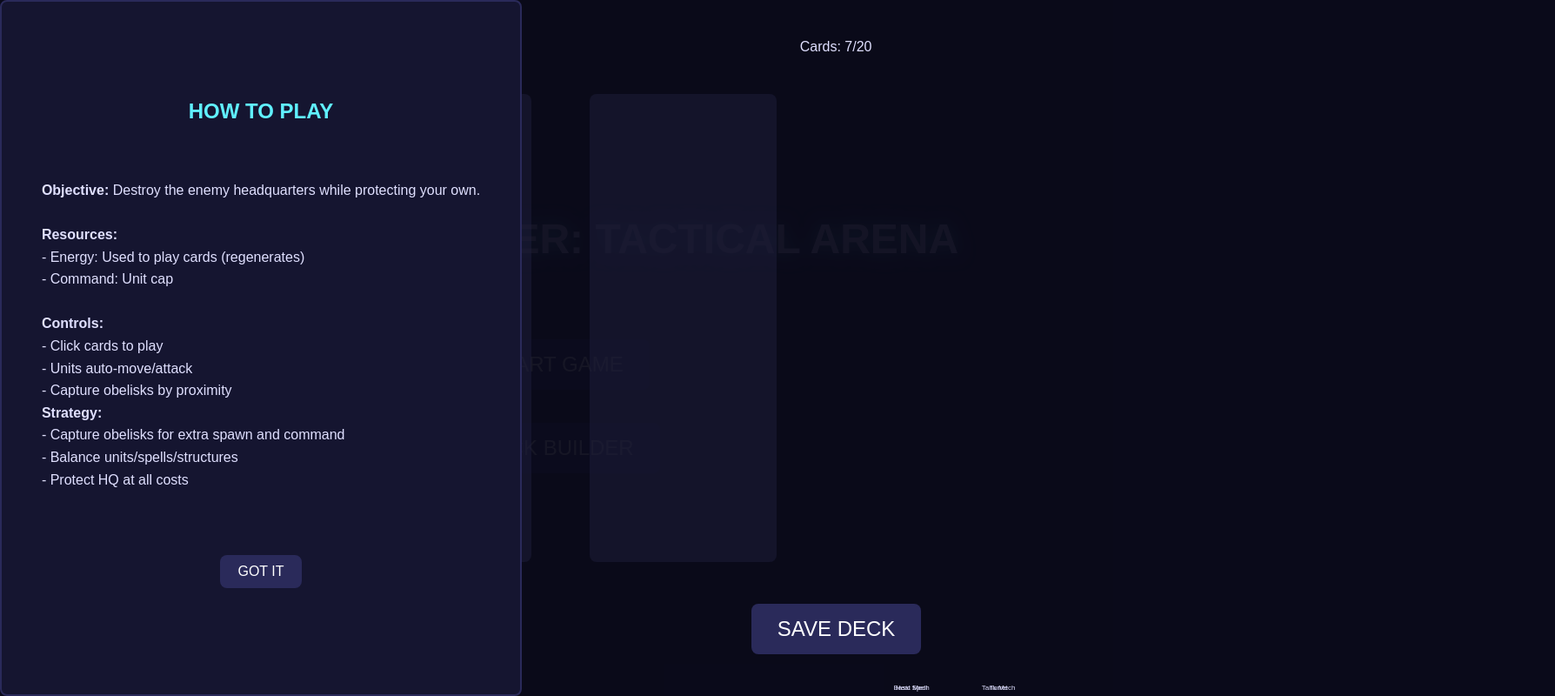
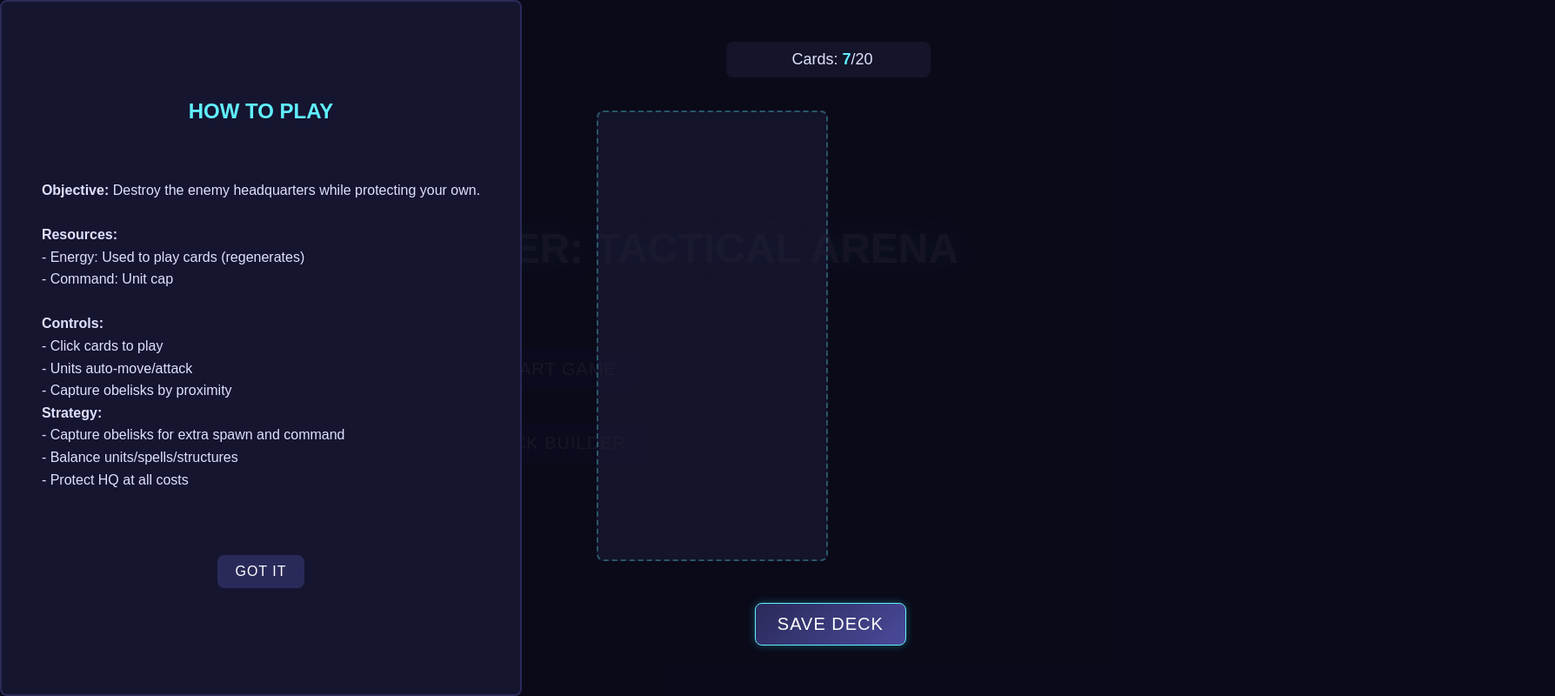
Before and after one commit to ShogunAutomation/Mechanim, a plain HTML site: page index.html in a window 1280 px wide. Shown: the whole page at 87% size, 1788 px wide, since content can reach past the window. Drawn offline with Linux system fonts and the light colour scheme; a web font is replaced by a local one.

Commit message:
Update style.css

```diff
--- a/style.css
+++ b/style.css
@@ -76,27 +76,209 @@
 
     /* --- Deck Builder --- */
 
-    #deck-builder { padding:20px; display:flex; flex-direction:column }
+/* --- Deck Builder --- */
 
-    #deck-builder-header { display:flex; justify-content:space-between; align-items:center; width:100%; margin-bottom:20px }
+#deck-builder {
+  position: absolute;
+  top: 0;
+  left: 0;
+  width: 100%;
+  height: 100%;
+  padding: 30px;
+  display: flex;
+  flex-direction: column;
+  background: rgba(10, 10, 26, 0.95);
+  z-index: 100;
+}
 
-    #deck-builder-header h2 { font-size:28px; text-shadow:0 0 10px #60f0ff }
+#deck-builder-header {
+  display: flex;
+  justify-content: space-between;
+  align-items: center;
+  width: 100%;
+  margin-bottom: 20px;
+}
 
-    #deck-info { display:flex; gap:20px }
+#deck-builder-header h2 {
+  font-size: 32px;
+  text-shadow: 0 0 10px #60f0ff;
+  letter-spacing: 2px;
+}
 
-    .deck-stat { font-size:16px }
+#deck-info {
+  display: flex;
+  gap: 20px;
+  background: rgba(30, 30, 60, 0.5);
+  padding: 10px 20px;
+  border-radius: 8px;
+}
 
-    #deck-builder-content { display:flex; flex:1; gap:20px }
+.deck-stat {
+  font-size: 18px;
+  display: flex;
+  align-items: center;
+}
 
-    #card-collection, #current-deck { flex:1; background:rgba(30,30,60,0.5); border-radius:8px; padding:10px; display:flex; flex-wrap:wrap; gap:10px; overflow-y:auto; min-height:200px }
+.deck-stat span {
+  color: #60f0ff;
+  font-weight: bold;
+  margin-left: 5px;
+}
 
-    .collection-card { width:90px; height:120px; background:#252550; border:2px solid #4a4a8a; border-radius:8px; cursor:pointer; transition:transform .2s }
+#deck-builder-content {
+  display: flex;
+  flex: 1;
+  gap: 30px;
+  margin-bottom: 20px;
+  min-height: 400px;
+}
 
-    .collection-card:hover { transform:scale(1.05) }
+#card-collection, #current-deck {
+  flex: 1;
+  background: rgba(30, 30, 60, 0.5);
+  border-radius: 8px;
+  padding: 20px;
+  display: flex;
+  flex-wrap: wrap;
+  gap: 15px;
+  overflow-y: auto;
+  position: relative;
+}
 
-    .collection-card.selected { border-color:#60f0ff; box-shadow:0 0 15px rgba(60,240,255,0.7) }
+#card-collection::before, #current-deck::before {
+  content: attr(data-title);
+  position: absolute;
+  top: -30px;
+  left: 0;
+  font-size: 18px;
+  color: #aaa;
+}
 
-    #deck-builder-footer { display:flex; justify-content:space-between; width:100%; margin-top:20px }
+#card-collection {
+  justify-content: flex-start;
+}
+
+#current-deck {
+  border: 2px dashed rgba(96, 240, 255, 0.3);
+}
+
+.collection-card {
+  width: 100px;
+  height: 140px;
+  background: #252550;
+  border: 2px solid #4a4a8a;
+  border-radius: 8px;
+  position: relative;
+  cursor: pointer;
+  transition: transform 0.2s, box-shadow 0.2s;
+  display: flex;
+  flex-direction: column;
+  align-items: center;
+  justify-content: space-between;
+  padding: 8px;
+}
+
+.collection-card:hover {
+  transform: scale(1.05);
+  box-shadow: 0 0 15px rgba(255, 255, 255, 0.2);
+}
+
+.collection-card.selected {
+  border-color: #60f0ff;
+  box-shadow: 0 0 15px rgba(60, 240, 255, 0.7);
+}
+
+.card-cost {
+  position: absolute;
+  top: 5px;
+  left: 5px;
+  width: 24px;
+  height: 24px;
+  background: #60f0ff;
+  color: #000;
+  border-radius: 50%;
+  display: flex;
+  justify-content: center;
+  align-items: center;
+  font-weight: bold;
+  font-size: 14px;
+}
+
+.card-type {
+  position: absolute;
+  top: 5px;
+  right: 5px;
+  font-size: 10px;
+  color: #aaa;
+  text-transform: uppercase;
+}
+
+.card-icon {
+  width: 60px;
+  height: 60px;
+  margin-top: 20px;
+  background: rgba(60, 60, 100, 0.3);
+  border-radius: 50%;
+}
+
+.card-title {
+  width: 100%;
+  text-align: center;
+  font-size: 12px;
+  font-weight: bold;
+  margin-top: auto;
+}
+
+.card-desc {
+  width: 100%;
+  text-align: center;
+  font-size: 8px;
+  color: #bbb;
+  margin-top: 4px;
+}
+
+#deck-builder-footer {
+  display: flex;
+  justify-content: space-between;
+  width: 100%;
+}
+
+#deck-info-details {
+  margin-top: 10px;
+  display: flex;
+  flex-direction: column;
+  gap: 5px;
+  font-size: 14px;
+  color: #aaa;
+}
+
+.menu-button {
+  padding: 12px 25px;
+  font-size: 20px;
+  background: #2a2a5a;
+  color: #fff;
+  border: none;
+  border-radius: 8px;
+  cursor: pointer;
+  transition: background 0.3s, transform 0.2s;
+  letter-spacing: 1px;
+}
+
+.menu-button:hover {
+  background: #4a4a8a;
+  transform: translateY(-2px);
+  box-shadow: 0 5px 10px rgba(0, 0, 0, 0.3);
+}
+
+#save-deck-button {
+  background: linear-gradient(135deg, #2a2a5a, #4a4a9a);
+  border: 1px solid #60f0ff;
+  box-shadow: 0 0 10px rgba(60, 240, 255, 0.3);
+}
+
+#save-deck-button:hover {
+  box-shadow: 0 0 15px rgba(60, 240, 255, 0.7);
+}
 
     /* --- Tutorial --- */
 
```
